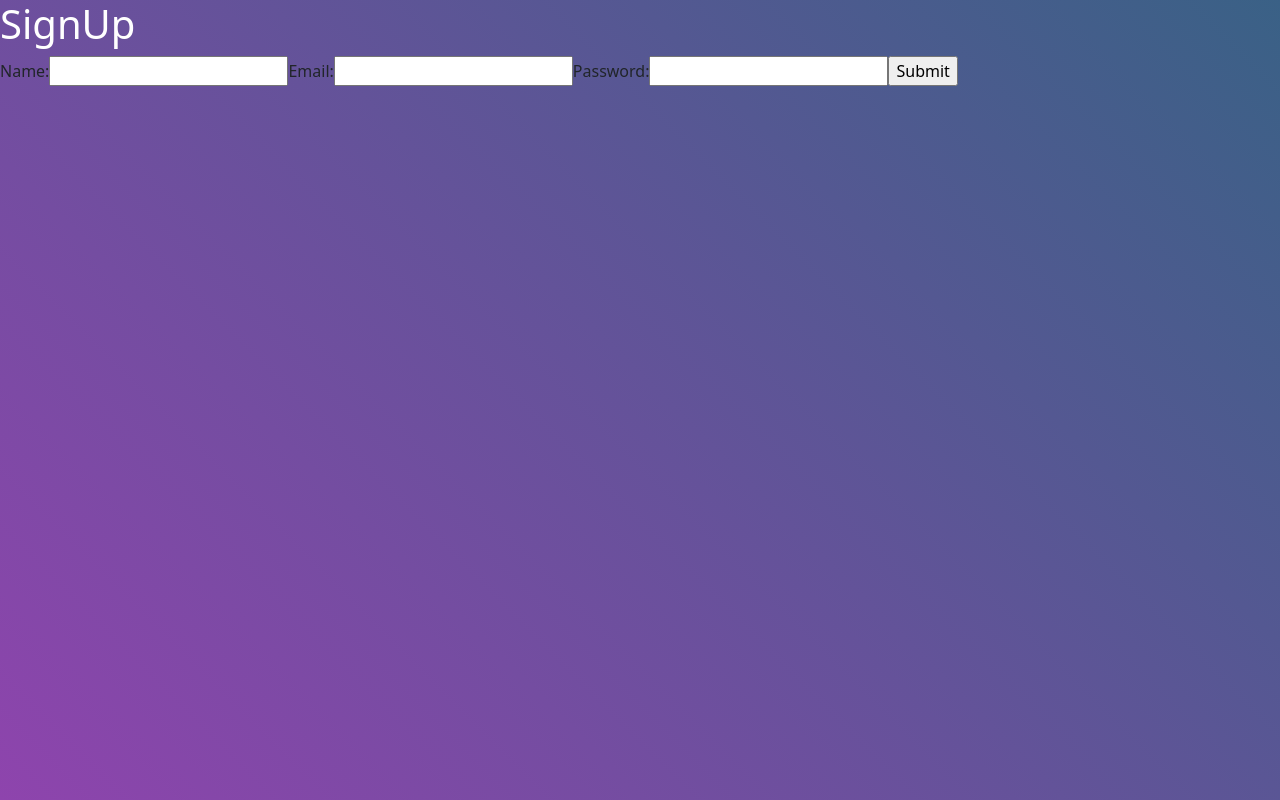
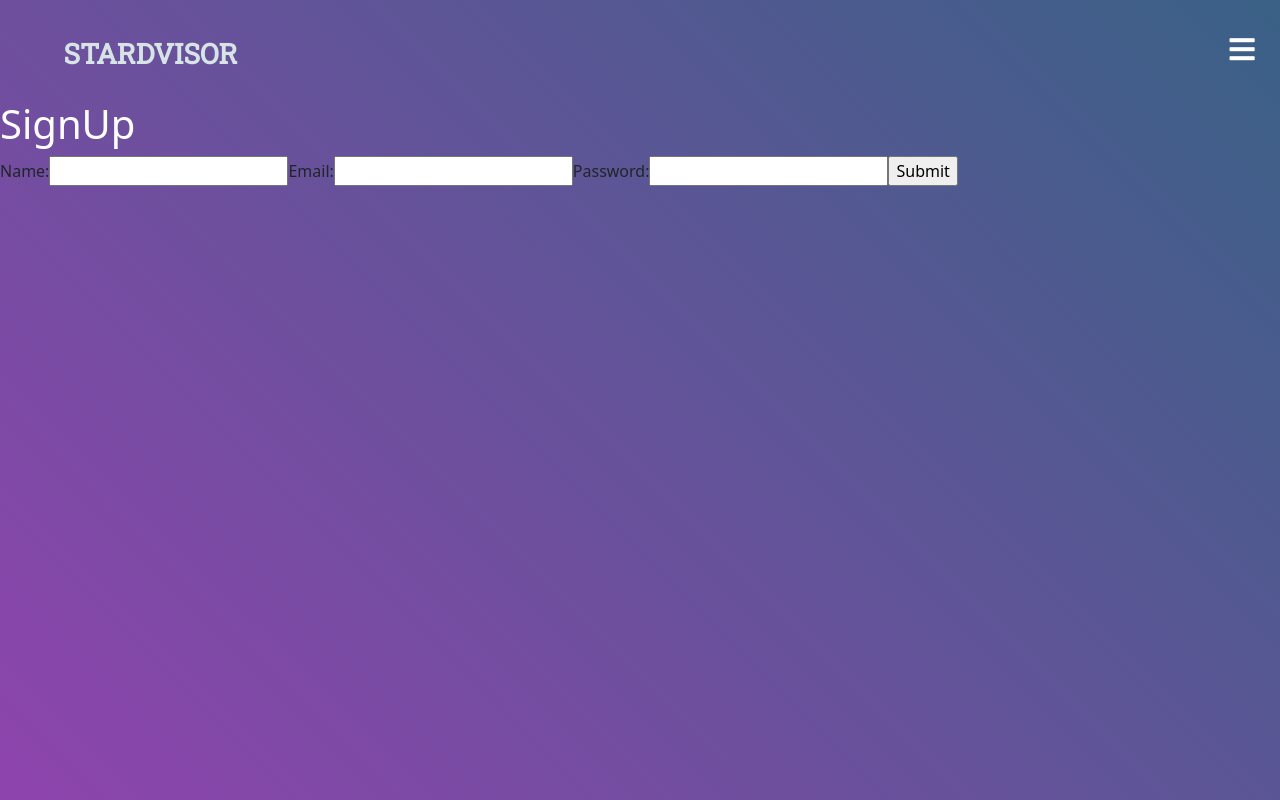
Before and after one commit to snowyaya/A-Star, a React (Create React App) app in the folder client/: page /signup in a window 1280 px wide. Built offline with nearby package versions, Linux system fonts and the light colour scheme.

Commit message:
Add page nav bar to signup page

```diff
--- a/client/src/components/Signup.js
+++ b/client/src/components/Signup.js
@@ -1,6 +1,9 @@
+import PageNavBar from "./PageNavbar";
+
 function SignUp() {
   return (
     <div>
+        <PageNavBar />
       <h1>SignUp</h1>
       <form>
         <label>
```
